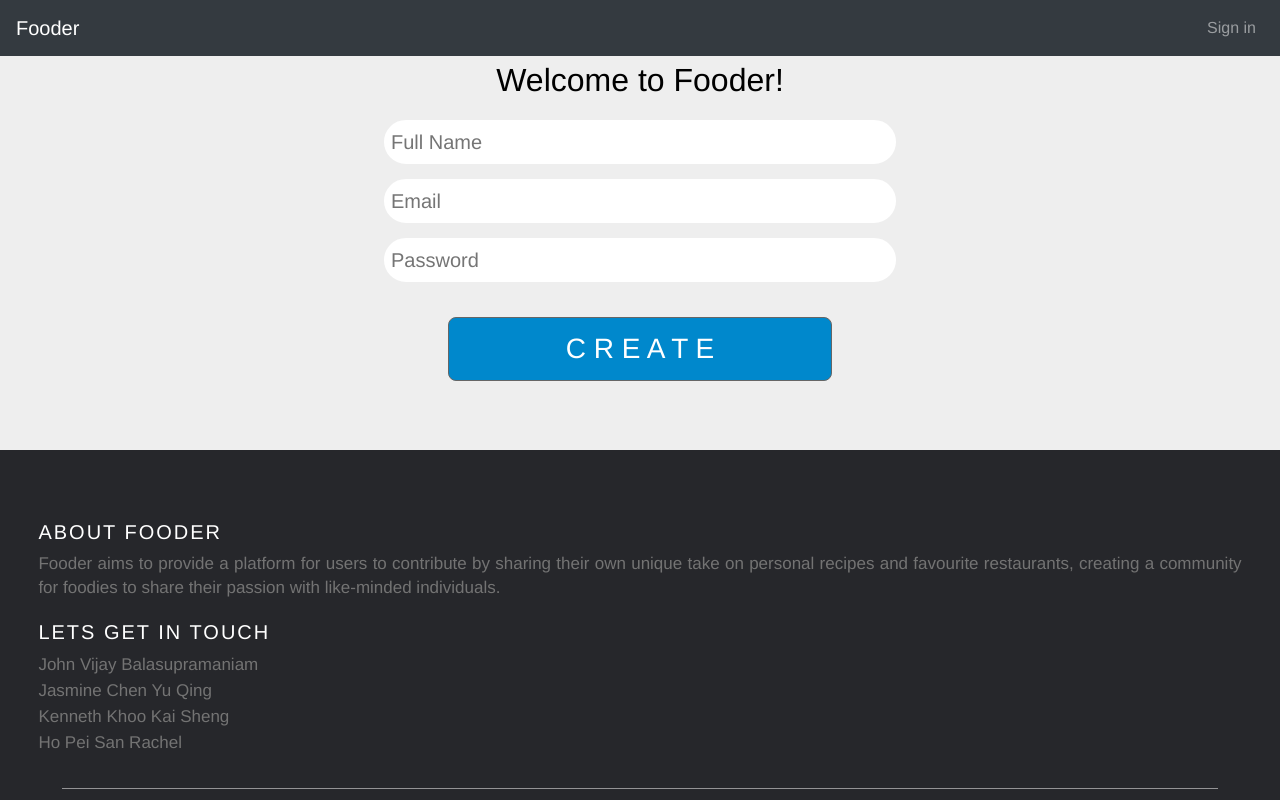
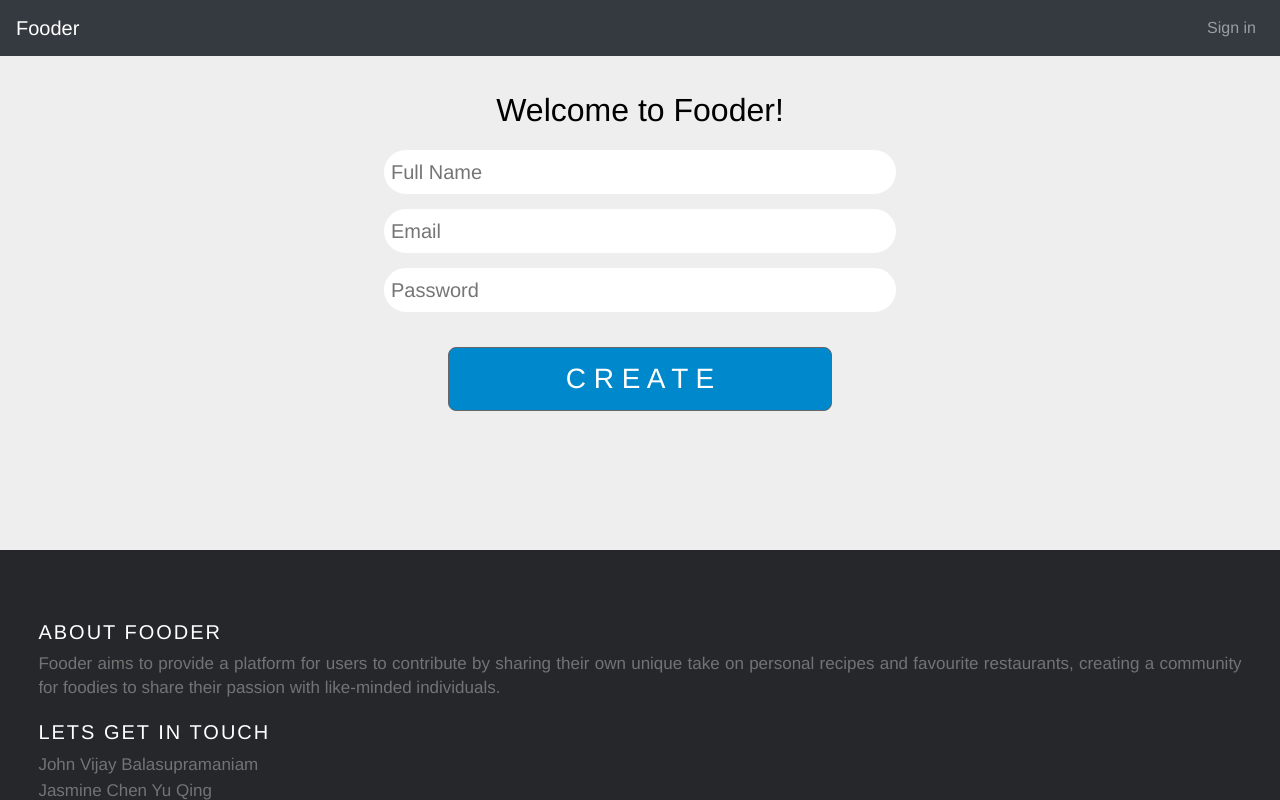
Before and after one commit to oolongmilkteax/Fooder, a Vue app: page /signup in a window 1280 px wide. Built offline with nearby package versions, Linux system fonts and the light colour scheme; no server answers; sample sign-in values are in the browser's storage.

Commit message:
styling of sign up page

```diff
--- a/src/components/Authentication/SignUp.vue
+++ b/src/components/Authentication/SignUp.vue
@@ -12,7 +12,7 @@
         </b-navbar-nav>
       </b-collapse>
     </b-navbar>
-    <div class="borderDiv">
+    <div style="margin-top: 30px; min-height: 50%" class="borderDiv">
       <p class="signupHeader">Welcome to Fooder!</p>
       <input type="text" class="signupInput" v-model="displayName" placeholder="Full Name" />
       <p class="errorMsg" v-show="this.emptyNameErr">Pease enter your full name.</p>
@@ -120,9 +120,9 @@ export default {
 </script>
 
 <style>
-.bottomFooter{
+.bottomFooter {
   position: absolute;
-  bottom:0;
+  bottom: 0;
 }
 .errorMsg {
   text-align: left;
```
